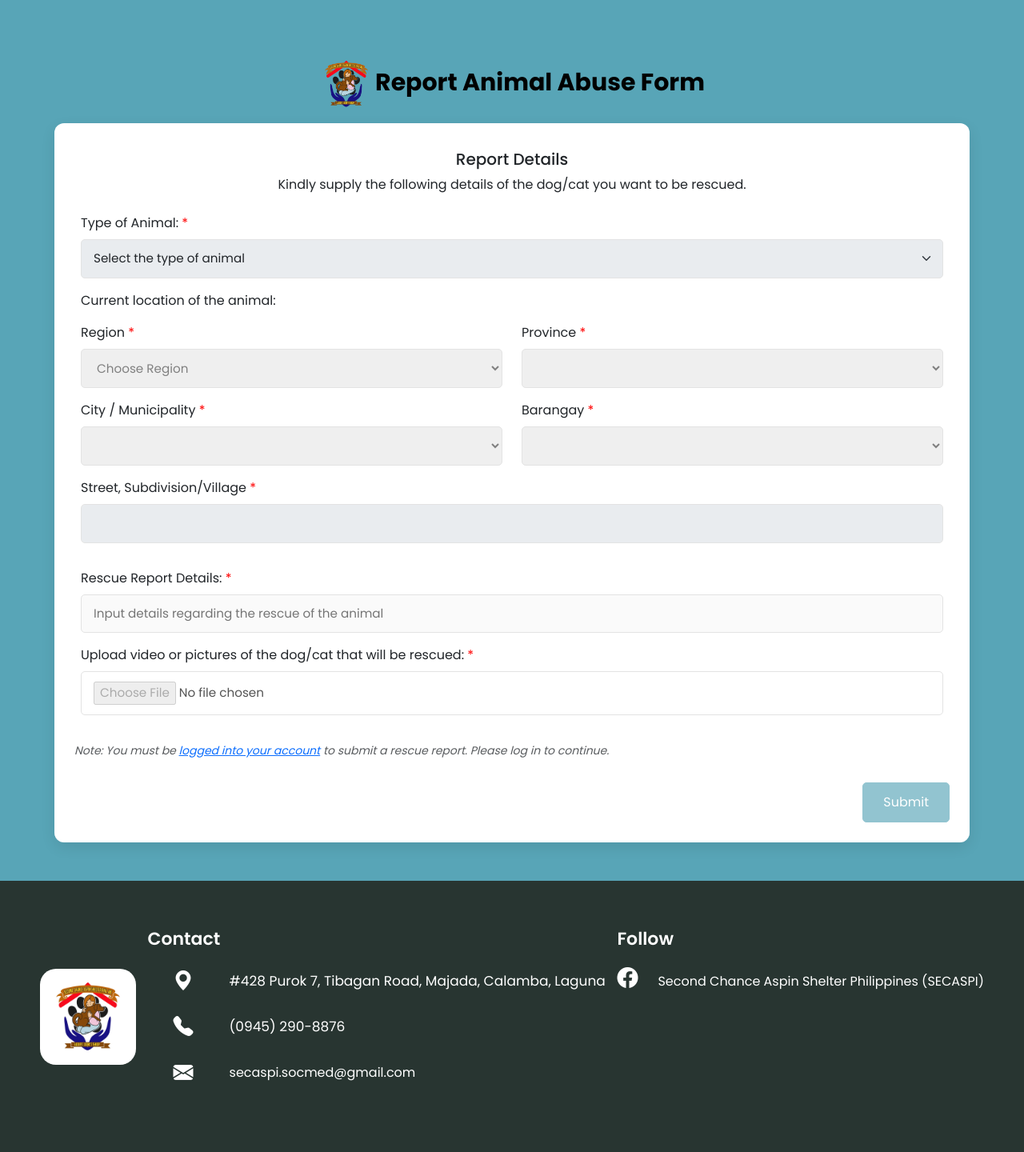
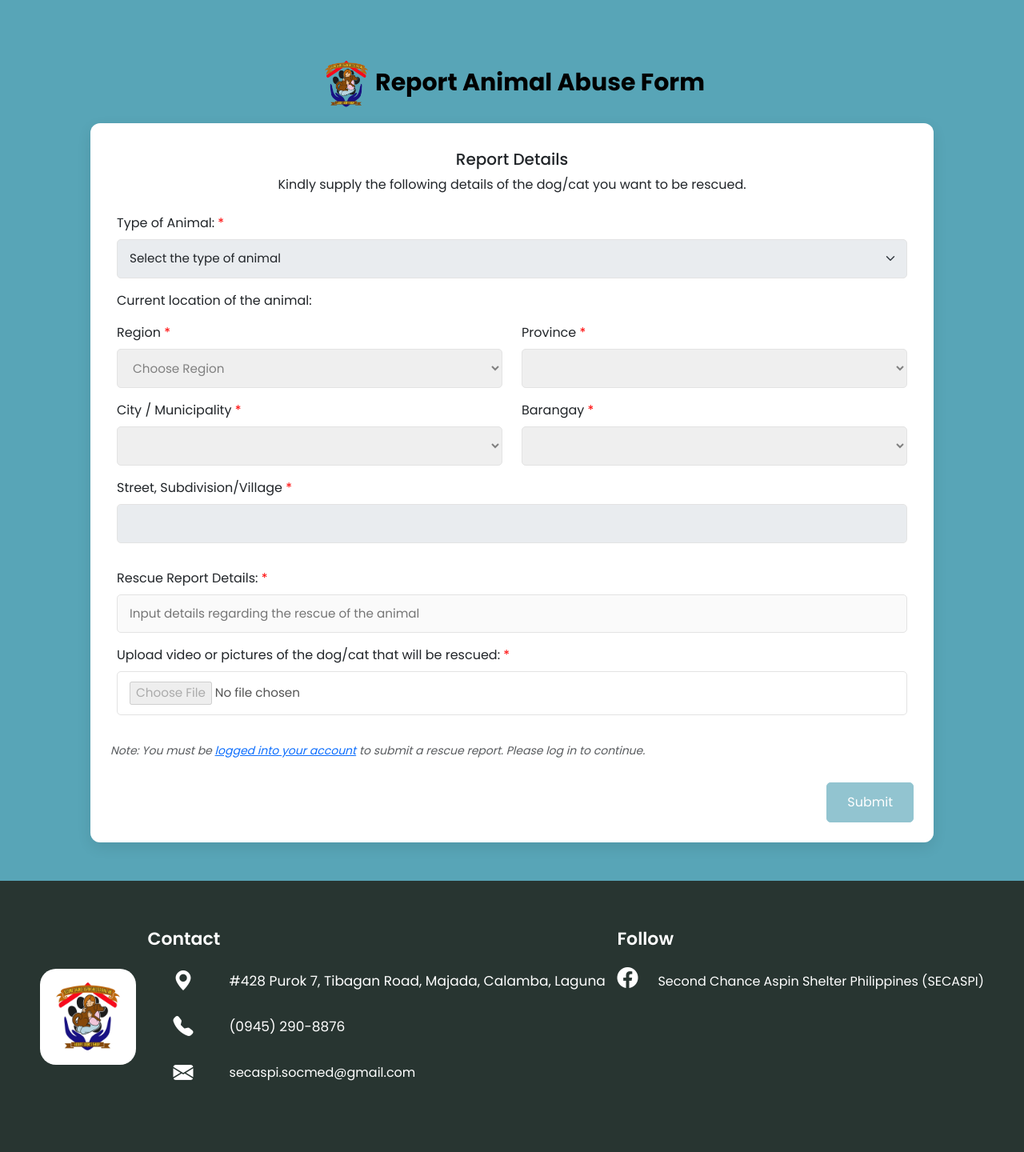
Before and after one commit to group-4-capstone/iAdopt, a PHP site: page /iAdopt/src/report.php in a window 1280 px wide. Shown: the part 480-1920 px from the top of the page at 80% size. Run offline with PHP 8.4, Linux system fonts and the light colour scheme; data that the repository does not hold is empty; some libraries are stand-ins or nearby versions; some web fonts are replaced.

Commit message:
fix: adjust css of report

```diff
--- a/src/report.php
+++ b/src/report.php
@@ -51,7 +51,7 @@ if (!isset($_SESSION['role']) || ($_SESSION['role'] !== 'admin' && $_SESSION['ro
         <?php
         $isDisabled = !isset($_SESSION['logged_in']) || $_SESSION['logged_in'] !== true ? 'disabled' : '';
         ?>
-        <form id="rescueForm" method="post" class="mx-lg-5">
+        <form id="rescueForm" method="post">
           <div class="step p-2">
             <h5 class="text-center">Report Details</h5>
             <p class="text-center mb-4">Kindly supply the following details of the dog/cat you want to be rescued.</p>
--- a/src/styles/report.css
+++ b/src/styles/report.css
@@ -27,7 +27,7 @@
 }
 
 #rescueForm {
-  max-width: 100%;
+  max-width: 85%;
   background-color: #ffffff;
   margin: 0 auto;
   padding: 25px; /* Smaller padding for better fit */
@@ -185,6 +185,7 @@
 
   #rescueForm {
     padding: 20px; /* Smaller form padding */
+    max-width: 95%;
   }
 
   #rescueForm input,
```
